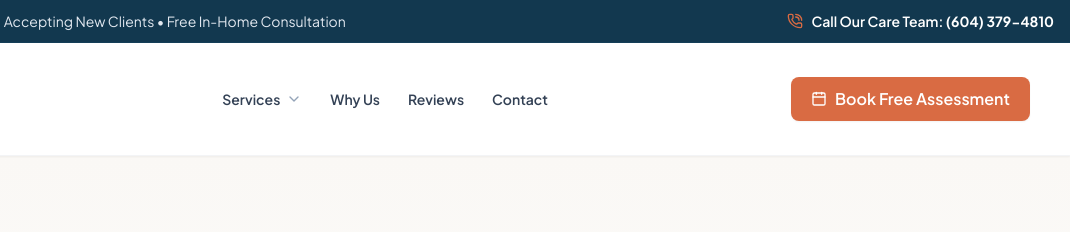
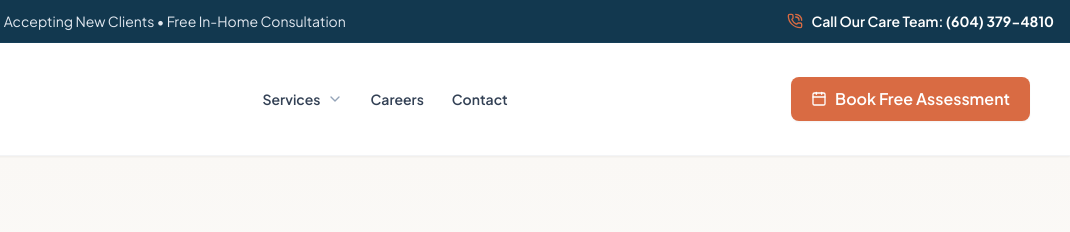
Before and after one commit to rohitmishra2121-crypto/grace-harbour-health, a website: page index.html in a window 1280 px wide. Shown: the top 232 px of the page, 210-1280 px from the left. Drawn offline with nearby package versions, Linux system fonts and the light colour scheme.

Commit message:
Add Careers and Contact page links to header navigation and mobile drawer across all pages

```diff
--- a/index.html
+++ b/index.html
@@ -284,8 +284,7 @@
             </div>
 
             <!-- Main Top Navigation Links -->
-            <a href="./#why-us" class="whitespace-nowrap hover:text-harbour transition-colors py-2">Why Us</a>
-            <a href="./#testimonials" class="whitespace-nowrap hover:text-harbour transition-colors py-2">Reviews</a>
+            <a href="careers" class="whitespace-nowrap hover:text-harbour transition-colors py-2">Careers</a>
             <a href="contact" class="whitespace-nowrap hover:text-harbour transition-colors py-2">Contact</a>
           </nav>
 
@@ -357,11 +356,8 @@
 
           <!-- Company / Info Links -->
           <div class="pt-2 border-t border-gray-100 space-y-1">
-            <a href="./#why-us" onclick="toggleMobileMenu()" class="block px-3 py-2 text-sm font-semibold text-slate-700 hover:text-harbour hover:bg-linen rounded-lg">
-              Why Us
-            </a>
-            <a href="./#testimonials" onclick="toggleMobileMenu()" class="block px-3 py-2 text-sm font-semibold text-slate-700 hover:text-harbour hover:bg-linen rounded-lg">
-              Reviews &amp; Testimonials
+            <a href="careers" onclick="toggleMobileMenu()" class="block px-3 py-2 text-sm font-semibold text-slate-700 hover:text-harbour hover:bg-linen rounded-lg">
+              Careers &amp; Open Roles
             </a>
             <a href="contact" onclick="toggleMobileMenu()" class="block px-3 py-2 text-sm font-semibold text-slate-700 hover:text-harbour hover:bg-linen rounded-lg">
               Contact Us
@@ -1559,6 +1555,9 @@
             <ul class="space-y-3 text-sm">
               <li><a href="./#why-us" class="hover:text-white transition-colors">Why Choose Us</a></li>
               <li><a href="./#testimonials" class="hover:text-white transition-colors">Client Testimonials</a></li>
+              <li>
+                <a href="careers" class="hover:text-white transition-colors">Careers &amp; Opportunities</a>
+              </li>
               <li><a href="contact" class="hover:text-white transition-colors">Contact Us</a></li>
               <li><a href="#approach" class="hover:text-white transition-colors">How It Works</a></li>
               <li><a href="#why-us" class="hover:text-white transition-colors">Why Grace Harbour</a></li>
```
Also changed, not shown: about.html (+6 -7 lines), careers.html (+6 -7 lines), companionship-care.html (+6 -7 lines), contact.html (+6 -7 lines), household-meal-prep.html (+6 -7 lines), medication-reminders.html (+6 -7 lines), overnight-24-7-care.html (+6 -7 lines), personal-care.html (+6 -7 lines), post-hospital-care.html (+6 -7 lines), privacy-policy.html (+6 -7 lines), respite-care.html (+6 -7 lines), services-v1.html (+3 -7 lines), services-v2.html (+3 -7 lines), services.html (+3 -7 lines).
